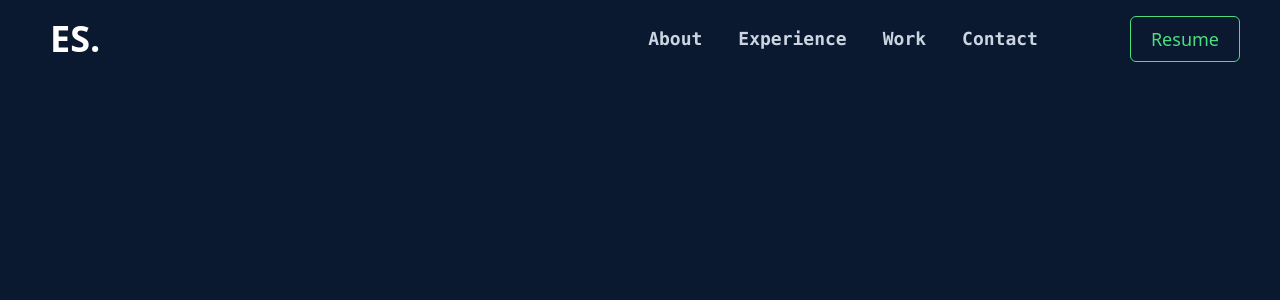
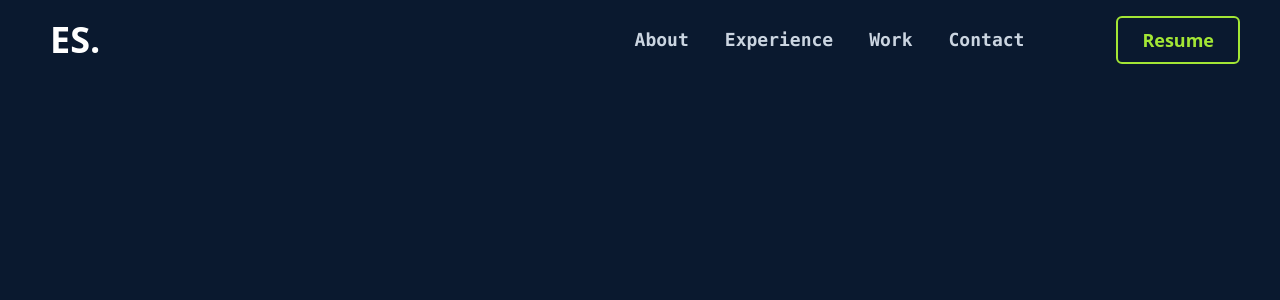
Before and after one commit to enzoSperoni01/portfolio-react-tw, a React (Vite) app: page / in a window 1280 px wide. Shown: the top 300 px of the page. Built offline with nearby package versions, Linux system fonts and the light colour scheme.

Commit message:
Navbar -> Styling on the button + <a></a>

```diff
--- a/src/components/Navbar.jsx
+++ b/src/components/Navbar.jsx
@@ -16,7 +16,7 @@ function Navbar() {
                         text-4xl
                         cursor-pointer
                         ml-[50px]
-                        hover:text-gray-200
+                        hover:text-gray-300
                     '>
                         ES.
                     </h1>
@@ -33,26 +33,52 @@ function Navbar() {
                         font-semibold
                         text-slate-300
                         font-mono
+                        text-lg
                     '>
-                        <a href="#About" className='mr-9'>About</a>
-                        <a href="#Experience" className='mr-9'>Experience</a>
-                        <a href="#Work" className='mr-9'>Work</a>
-                        <a href="#Contact" className='mr-9'>Contact</a>
+                        <a href="#About" className='
+                            mr-9
+                            hover:text-slate-400
+                            transition-all
+                            ease
+                            hover:duration-300
+                        '>About</a>
+                        <a href="#Experience" className='
+                            mr-9
+                            hover:text-slate-400
+                            transition-all
+                            ease
+                            hover:duration-300
+                        '>Experience</a>
+                        <a href="#Work" className='
+                            mr-9
+                            hover:text-slate-400
+                            transition-all
+                            ease
+                            hover:duration-300
+                        '>Work</a>
+                        <a href="#Contact" className='
+                            mr-9
+                            hover:text-slate-400
+                            transition-all
+                            ease
+                            hover:duration-300
+                        '>Contact</a>
                     </div>
 
                     <button className='
-                        border-[1px]
+                        border-2
                         border-solid
-                        border-green-400
-                        px-5
+                        border-lime-400
+                        font-semibold
+                        px-6
                         py-2
                         rounded-md
                         mr-10
                         ml-14
                         transition-all
                         ease
-                        hover:duration-700
-                        text-green-400
+                        hover:duration-500
+                        text-lime-400
                         hover:bg-green-200/20
                     '>
                         Resume
```
